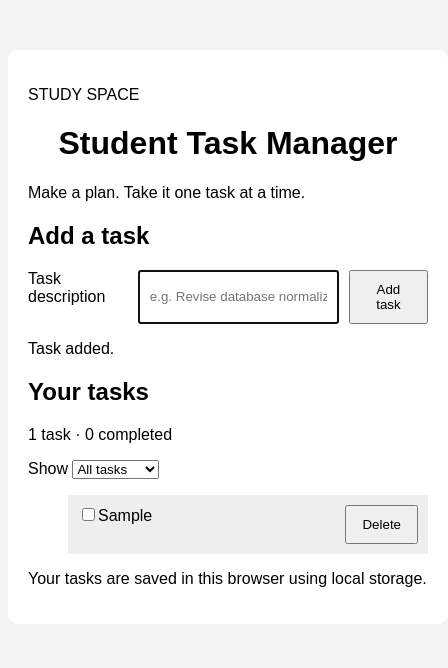
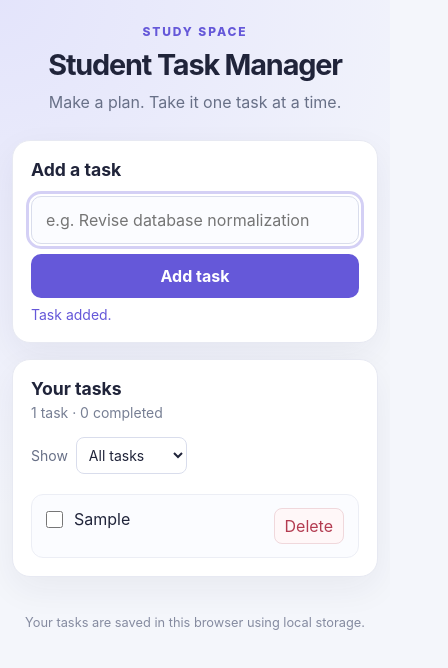
Before and after one commit to Pavi212006/TASK_MANAGER, a plain HTML site: page index.html in a window 390 px wide. Both pictures are taken after typing "Sample" into the empty fields and a click on the button "Add task". Shown: the whole page, 448 px wide, since content can reach past the window. Drawn offline with Linux system fonts and the light colour scheme.

Commit message:
Style task manager for responsive accessible layout

```diff
--- a/style.css
+++ b/style.css
@@ -1,18 +1,78 @@
+:root {
+    color-scheme: light;
+    font-family: Inter, ui-sans-serif, system-ui, -apple-system, BlinkMacSystemFont, "Segoe UI", sans-serif;
+    color: #20243a;
+    background: #f4f6fb;
+    font-synthesis: none;
+    text-rendering: optimizeLegibility;
+}
+
+* {
+    box-sizing: border-box;
+}
+
 body {
-    font-family: Arial, sans-serif;
-    background-color: #f4f4f4;
+    min-width: 320px;
+    min-height: 100vh;
+    margin: 0;
+    padding: 40px 18px;
+    background:
+        radial-gradient(circle at top left, rgba(108, 99, 255, 0.12), transparent 32rem),
+        #f4f6fb;
+}
+
+button,
+input,
+select {
+    font: inherit;
+}
+
+button,
+select {
+    cursor: pointer;
 }
 
 .container {
-    width: 400px;
-    margin: 50px auto;
-    background: white;
-    padding: 20px;
-    border-radius: 10px;
+    width: min(100%, 720px);
+    margin: 0 auto;
+}
+
+.page-header {
+    margin: 0 0 28px;
+    text-align: center;
+}
+
+.eyebrow {
+    margin: 0 0 8px;
+    color: #6558d9;
+    font-size: 0.75rem;
+    font-weight: 800;
+    letter-spacing: 0.16em;
 }
 
 h1 {
-    text-align: center;
+    margin: 0;
+    font-size: clamp(1.8rem, 5vw, 2.5rem);
+    letter-spacing: -0.04em;
+}
+
+.subtitle {
+    margin: 10px 0 0;
+    color: #687087;
+}
+
+.task-panel {
+    margin: 16px 0;
+    padding: 24px;
+    border: 1px solid #e7e9f2;
+    border-radius: 18px;
+    background: #fff;
+    box-shadow: 0 12px 35px rgba(35, 42, 75, 0.06);
+}
+
+h2 {
+    margin: 0 0 16px;
+    font-size: 1.1rem;
 }
 
 .input-section {
@@ -20,25 +80,203 @@ h1 {
     gap: 10px;
 }
 
-input {
-    flex: 1;
-    padding: 10px;
+.input-section input {
+    width: 100%;
+    min-width: 0;
+    padding: 13px 14px;
+    border: 1px solid #d9ddec;
+    border-radius: 10px;
+    background: #fbfcff;
 }
 
-button {
-    padding: 10px 15px;
-    cursor: pointer;
+input:focus-visible,
+button:focus-visible,
+select:focus-visible {
+    outline: 3px solid rgba(101, 88, 217, 0.28);
+    outline-offset: 2px;
 }
 
-li {
-    margin-top: 10px;
-    padding: 10px;
-    background: #eee;
-    display: flex;
-    justify-content: space-between;
+.add-button {
+    flex-shrink: 0;
+    padding: 12px 17px;
+    border: 0;
+    border-radius: 10px;
+    color: #fff;
+    background: #6558d9;
+    font-weight: 700;
 }
 
-.completed {
+.add-button:hover {
+    background: #5145c3;
+}
+
+.form-message {
+    min-height: 1.25em;
+    margin: 8px 0 0;
+    color: #6558d9;
+    font-size: 0.875rem;
+}
+
+.list-heading {
+    display: flex;
+    align-items: flex-start;
+    justify-content: space-between;
+    gap: 16px;
+}
+
+.list-heading h2 {
+    margin-bottom: 5px;
+}
+
+.task-summary {
+    margin: 0;
+    color: #777f94;
+    font-size: 0.875rem;
+}
+
+.filter-label {
+    display: flex;
+    align-items: center;
+    gap: 8px;
+    color: #687087;
+    font-size: 0.875rem;
+}
+
+.filter-label select {
+    max-width: 130px;
+    padding: 8px;
+    border: 1px solid #d9ddec;
+    border-radius: 8px;
+    background: #fff;
+    color: #20243a;
+}
+
+.task-list {
+    display: grid;
+    gap: 10px;
+    margin: 20px 0 0;
+    padding: 0;
+    list-style: none;
+}
+
+.task-item {
+    display: flex;
+    align-items: center;
+    justify-content: space-between;
+    gap: 14px;
+    padding: 13px 14px;
+    border: 1px solid #eceef5;
+    border-radius: 12px;
+    background: #fbfcff;
+}
+
+.task-label {
+    display: flex;
+    min-width: 0;
+    align-items: flex-start;
+    gap: 11px;
+}
+
+.task-label input {
+    width: 17px;
+    height: 17px;
+    flex-shrink: 0;
+    margin: 3px 0 0;
+    accent-color: #6558d9;
+}
+
+.task-title {
+    overflow-wrap: anywhere;
+    line-height: 1.45;
+}
+
+.is-completed .task-title {
+    color: #8b91a2;
     text-decoration: line-through;
-    color: gray;
 }
+
+.delete-button {
+    flex-shrink: 0;
+    padding: 7px 10px;
+    border: 1px solid #f0d8dc;
+    border-radius: 8px;
+    color: #b33b50;
+    background: #fff7f8;
+}
+
+.delete-button:hover {
+    background: #ffebee;
+}
+
+.empty-state {
+    margin: 22px 0 4px;
+    color: #858ba0;
+    text-align: center;
+    font-size: 0.925rem;
+}
+
+.text-button {
+    margin-top: 16px;
+    padding: 8px 0;
+    border: 0;
+    color: #6558d9;
+    background: transparent;
+    font-weight: 700;
+}
+
+.text-button:hover {
+    text-decoration: underline;
+}
+
+.page-footer {
+    padding: 10px 0;
+    color: #858ba0;
+    text-align: center;
+    font-size: 0.8rem;
+}
+
+.sr-only {
+    position: absolute;
+    width: 1px;
+    height: 1px;
+    overflow: hidden;
+    clip: rect(0, 0, 0, 0);
+    white-space: nowrap;
+    clip-path: inset(50%);
+}
+
+[hidden] {
+    display: none !important;
+}
+
+@media (max-width: 520px) {
+    body {
+        padding: 24px 12px;
+    }
+
+    .task-panel {
+        padding: 18px;
+    }
+
+    .input-section {
+        flex-direction: column;
+    }
+
+    .add-button {
+        width: 100%;
+    }
+
+    .list-heading {
+        flex-direction: column;
+    }
+
+    .task-item {
+        align-items: flex-start;
+    }
+}
+
+@media (prefers-reduced-motion: no-preference) {
+    button {
+        transition: background-color 120ms ease, border-color 120ms ease;
+    }
+}
```
